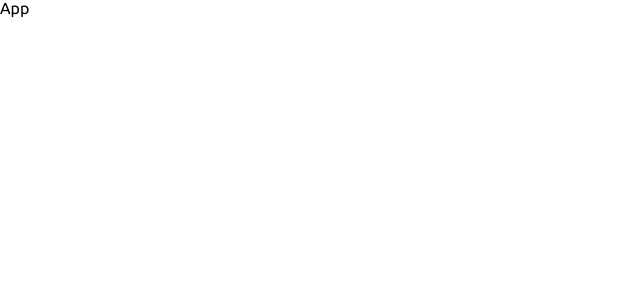
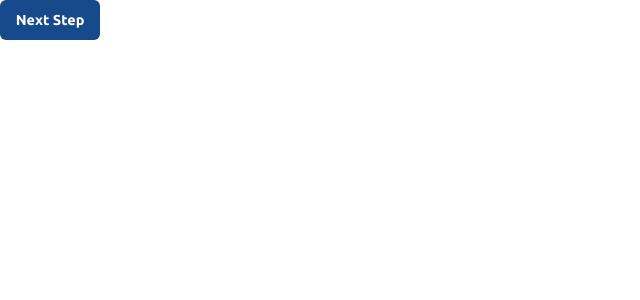
Before and after one commit to TienThinh-fe/multi-step-form, a React (Vite) app: page / in a window 1280 px wide. Shown: the top 300 px of the page, without its empty margins (0-640 px from the left). Built offline with nearby package versions, Linux system fonts and the light colour scheme.

Commit message:
feat: button atom

```diff
--- a/src/App.tsx
+++ b/src/App.tsx
@@ -1,7 +1,9 @@
+import { Button } from './components/atoms'
+
 function App() {
   return (
     <div className="App">
-      <h1>App</h1>
+      <Button>Next Step</Button>
     </div>
   )
 }
--- /dev/null
+++ b/src/components/_settings/_variables.ts
@@ -0,0 +1,10 @@
+export const PRIMARY_COLOR = {
+  blue: '#012353',
+  red: '#e45c6c',
+  white: '#ffffff',
+  grey: '#a3a4ab',
+  sky: '#c0e0ff',
+  purple: '#443df9',
+  nextButton: '#174a8a',
+  nextButtonHover: '#256DB9'
+}
--- /dev/null
+++ b/src/components/_settings/index.ts
@@ -0,0 +1 @@
+export * from './_variables'
--- /dev/null
+++ b/src/components/atoms/Button/index.tsx
@@ -0,0 +1,39 @@
+import styled from 'styled-components'
+import { PRIMARY_COLOR } from '@/components/_settings'
+
+const Container = styled.button`
+  width: 100px;
+  height: 40px;
+  border-radius: 6px;
+  background-color: ${PRIMARY_COLOR.nextButton};
+  outline: none;
+  border: none;
+  cursor: pointer;
+  transition: background-color, scale 0.3s ease;
+
+  &:hover {
+    background-color: ${PRIMARY_COLOR.nextButtonHover};
+  }
+
+  &:active {
+    scale: 0.9;
+  }
+`
+
+const Text = styled.span`
+  color: white;
+  font-family: 'bold';
+  font-size: 0.9rem;
+`
+
+type ButtonProps = {
+  children: React.ReactNode
+}
+
+export const Button = (props: ButtonProps) => {
+  return (
+    <Container>
+      <Text>{props.children}</Text>
+    </Container>
+  )
+}
--- /dev/null
+++ b/src/components/atoms/index.ts
@@ -0,0 +1 @@
+export * from './Button/'
```
Also changed, not shown: tsconfig.json (+8 -2 lines).
